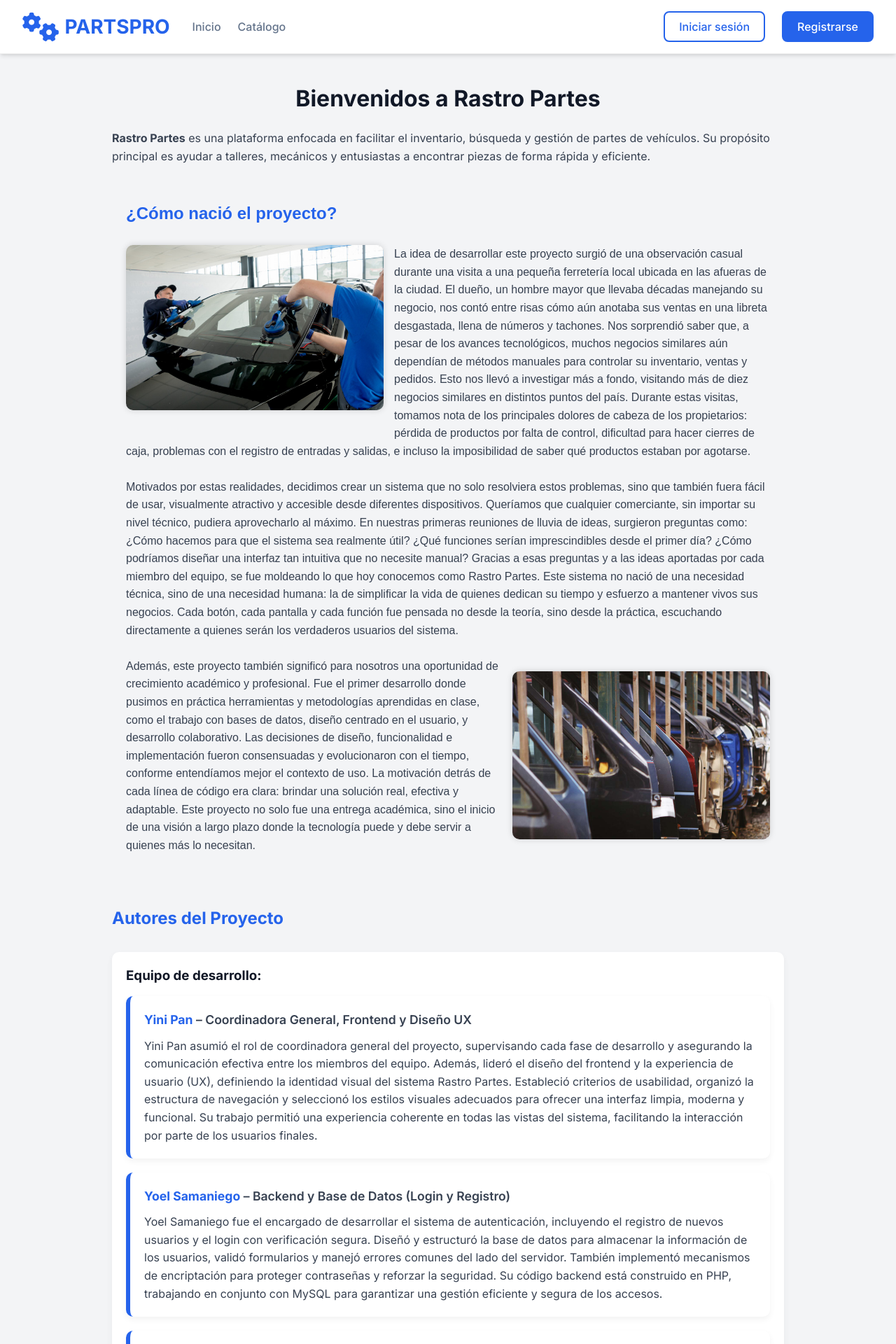
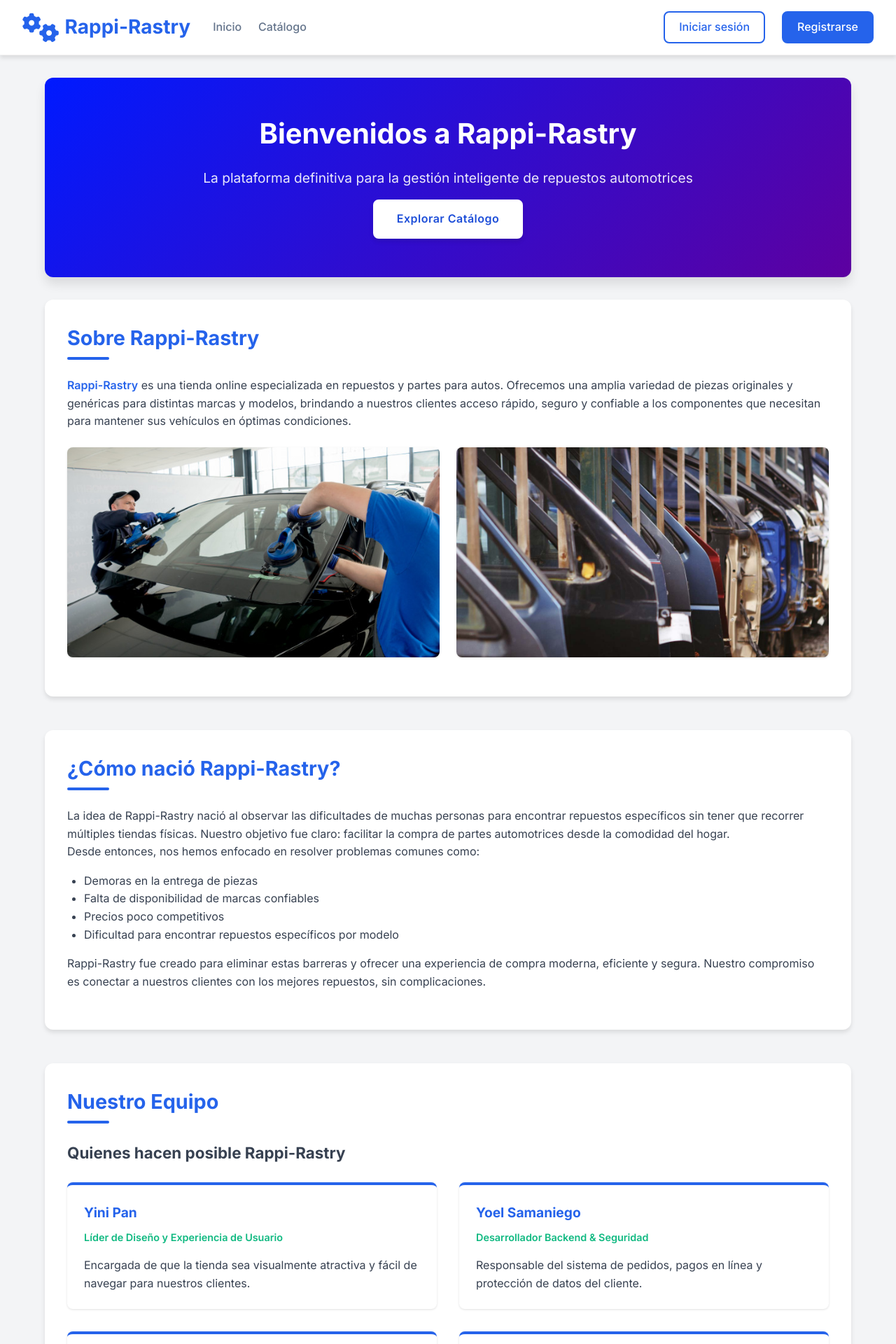
Before and after one commit to yonielvegas/Rastro-Autos, a PHP site: page /public/homePublic.php in a window 1280 px wide. Shown: the top 1920 px of the page at 70% size. Run offline with PHP 8.4, Linux system fonts and the light colour scheme.

Commit message:
terminando estilos de pagina publica

```diff
--- a/public/footer.php
+++ b/public/footer.php
@@ -2,37 +2,35 @@
     <div class="footer-container">
         <div class="footer-content">
             <div class="footer-column">
-                <h3>PARTSPRO</h3>
+                <h3>Rappi-Rastry</h3>
                 <p class="footer-text">Proveedores de autopartes premium con los más altos estándares de calidad.</p>
             </div>
             <div class="footer-column">
                 <h3>Enlaces</h3>
                 <ul class="footer-links">
-                    <li class="footer-link"><a href="index.html">Inicio</a></li>
-                    <li class="footer-link"><a href="catalogo.html">Catálogo</a></li>
-                    <li class="footer-link"><a href="sobre-nosotros.html">Sobre nosotros</a></li>
-                    <li class="footer-link"><a href="contacto.html">Contacto</a></li>
+                    <li class="footer-link"><a href="homePublic.php">Inicio</a></li>
+                    <li class="footer-link"><a href="catalogo.php">Catálogo</a></li>
                 </ul>
             </div>
             <div class="footer-column">
                 <h3>Legal</h3>
                 <ul class="footer-links">
-                    <li class="footer-link"><a href="terminos.html">Términos y condiciones</a></li>
-                    <li class="footer-link"><a href="privacidad.html">Política de privacidad</a></li>
-                    <li class="footer-link"><a href="garantias.html">Garantías</a></li>
+                    <li class="footer-link"><a href="">Términos y condiciones</a></li>
+                    <li class="footer-link"><a href="">Política de privacidad</a></li>
+                    <li class="footer-link"><a href="">Garantías</a></li>
                 </ul>
             </div>
             <div class="footer-column">
                 <h3>Contacto</h3>
                 <ul class="footer-links">
-                    <li class="footer-link"><a href="mailto:contacto@partspro.mx">contacto@partspro.mx</a></li>
-                    <li class="footer-link"><a href="tel:5512345678">Tel: 55 1234 5678</a></li>
+                    <li class="footer-link"><a href="mailto:brochin@rappirastry.pa">brochin@rappirastry.pa</a></li>
+                    <li class="footer-link"><a href="tel:6666-6666">Tel: 6666-6666</a></li>
                     <li class="footer-link">Horario: L-V 9am-6pm</li>
                 </ul>
             </div>
         </div>
         <div class="footer-bottom">
-            &copy; <span id="current-year"></span> PARTSPRO. Todos los derechos reservados.
+            &copy; <span id="current-year"></span> Rappi-Rastry. Todos los derechos reservados.
         </div>
     </div>
 </footer>
--- a/public/homePublic.php
+++ b/public/homePublic.php
@@ -4,209 +4,368 @@
 <html lang="es">
 <head>
   <meta charset="UTF-8">
+  <meta name="viewport" content="width=device-width, initial-scale=1.0">
   <title>Inicio - Rastro Partes</title>
+  <link href="https://fonts.googleapis.com/css2?family=Inter:wght@300;400;500;600;700&display=swap" rel="stylesheet">
   <style>
     :root {
       --primary: #2563eb;
-      --primary-hover: #1d4ed8;
-      --gray: #f3f4f6;
-      --dark: #111827;
+      --primary-light: #3b82f6;
+      --primary-dark: #1d4ed8;
+      --secondary: #10b981;
+      --gray-100: #f3f4f6;
+      --gray-200: #e5e7eb;
+      --gray-300: #d1d5db;
+      --gray-700: #374151;
+      --white: #ffffff;
+      --shadow-sm: 0 1px 3px rgba(0,0,0,0.12);
+      --shadow-md: 0 4px 6px rgba(0,0,0,0.1);
+      --shadow-lg: 0 10px 15px rgba(0,0,0,0.1);
+      --radius-sm: 0.375rem;
+      --radius-md: 0.5rem;
+      --radius-lg: 0.75rem;
+    }
+
+    * {
+      box-sizing: border-box;
+      margin: 0;
+      padding: 0;
     }
 
     body {
       font-family: 'Inter', sans-serif;
-      background: var(--gray);
-      margin: 0;
+      background-color: var(--gray-100);
+      color: var(--gray-700);
+      line-height: 1.6;
     }
 
     .container {
-      max-width: 1000px;
+      max-width: 1200px;
       margin: 0 auto;
-      padding: 40px 20px;
+      padding: 2rem 1.5rem;
     }
 
-    h1 {
+    /* Hero Section */
+    .hero {
       text-align: center;
-      color: var(--dark);
-      margin-bottom: 20px;
+      padding: 3rem 0;
+      margin-bottom: 2rem;
+background: linear-gradient(135deg, #001affff 0%, #5d00a0ff 100%);
+      color: var(--white);
+      border-radius: var(--radius-lg);
+      box-shadow: var(--shadow-lg);
+    }
+
+    .hero h1 {
+      font-size: 2.5rem;
+      font-weight: 700;
+      margin-bottom: 1rem;
+    }
+
+    .hero p {
+      font-size: 1.2rem;
+      max-width: 800px;
+      margin: 0 auto;
+      opacity: 0.9;
+    }
+
+    /* Section Styling */
+    section {
+      margin-bottom: 3rem;
+      background: var(--white);
+      border-radius: var(--radius-lg);
+      padding: 2rem;
+      box-shadow: var(--shadow-md);
     }
 
     h2 {
       color: var(--primary);
-      margin-top: 40px;
+      font-size: 1.8rem;
+      margin-bottom: 1.5rem;
+      position: relative;
+      padding-bottom: 0.5rem;
     }
 
-    p {
-      color: #374151;
-      line-height: 1.6;
+    h2::after {
+      content: '';
+      position: absolute;
+      bottom: 0;
+      left: 0;
+      width: 60px;
+      height: 4px;
+      background: var(--primary);
+      border-radius: 2px;
+    }
+
+    h3 {
+      color: var(--gray-900);
+      font-size: 1.4rem;
+      margin-bottom: 1rem;
+    }
+
+    /* Project Origin */
+    .project-origin {
+      position: relative;
+    }
+
+    .img-container {
+      display: flex;
+      flex-wrap: wrap;
+      gap: 1.5rem;
+      margin: 1.5rem 0;
+    }
+
+    .img-container img {
+      flex: 1 1 300px;
+      max-height: 300px;
+      object-fit: cover;
+      border-radius: var(--radius-md);
+      box-shadow: var(--shadow-sm);
+      transition: transform 0.3s ease, box-shadow 0.3s ease;
+    }
+
+    .img-container img:hover {
+      transform: translateY(-5px);
+      box-shadow: var(--shadow-lg);
+    }
+
+/* Team Section */
+.team-grid {
+  display: grid;
+  grid-template-columns: repeat(auto-fit, minmax(350px, 1fr)); /* más ancho */
+  gap: 2rem;
+  margin-top: 1.5rem;
+  max-width: 1200px; /* centra el grid */
+  margin-left: auto;
+  margin-right: auto;
 }
 
 
+    .team-member {
+      background: var(--white);
+      border-radius: var(--radius-md);
+      padding: 1.5rem;
+      box-shadow: var(--shadow-sm);
+      border-top: 4px solid var(--primary);
+      transition: transform 0.3s ease, box-shadow 0.3s ease;
+    }
+
+    .team-member:hover {
+      transform: translateY(-5px);
+      box-shadow: var(--shadow-lg);
+    }
+
+    .team-member h4 {
+      color: var(--primary);
+      font-size: 1.2rem;
+      margin-bottom: 0.5rem;
+    }
+
+    .team-member .role {
+      color: var(--secondary);
+      font-weight: 600;
+      margin-bottom: 1rem;
+      font-size: 0.9rem;
+    }
+
+    /* Features Section */
+    .features {
+      display: grid;
+      grid-template-columns: repeat(auto-fit, minmax(250px, 1fr));
+      gap: 1.5rem;
+      margin-top: 1.5rem;
+    }
+
+    .feature-card {
+      background: var(--white);
+      padding: 1.5rem;
+      border-radius: var(--radius-md);
+      box-shadow: var(--shadow-sm);
+      border-left: 4px solid var(--primary);
+      transition: transform 0.3s ease;
+    }
+
+    .feature-card:hover {
+      transform: translateY(-5px);
+    }
+
+    .feature-card h3 {
+      color: var(--primary);
+      font-size: 1.1rem;
+      margin-bottom: 0.5rem;
+    }
+
+    /* Responsive Adjustments */
+    @media (max-width: 768px) {
+      .hero h1 {
+        font-size: 2rem;
+      }
+
+      .hero p {
+        font-size: 1rem;
+      }
+
+      section {
+        padding: 1.5rem;
+      }
+    }
+
+    /* Utility Classes */
     .highlight {
-      font-weight: bold;
+      font-weight: 600;
       color: var(--primary);
     }
 
-    .authors {
-      background: white;
-      border-radius: 10px;
-      padding: 20px;
-      box-shadow: 0 4px 10px rgba(0,0,0,0.05);
-      margin-top: 30px;
+    .text-center {
+      text-align: center;
     }
 
-    .authors h3 {
-      margin-bottom: 15px;
-      color: var(--dark);
+    .mb-1 { margin-bottom: 0.5rem; }
+    .mb-2 { margin-bottom: 1rem; }
+    .mb-3 { margin-bottom: 1.5rem; }
+    .mb-4 { margin-bottom: 2rem; }
+
+.catalogo-btn {
+  display: inline-block;
+  margin-top: 1rem;
+  padding: 0.8rem 2rem;
+  background-color: var(--white);
+  color: var(--primary-dark);
+  border: 2px solid var(--white);
+  border-radius: var(--radius-md);
+  text-decoration: none;
+  font-weight: 600;
+  font-size: 1rem;
+  letter-spacing: 0.5px;
+  box-shadow: var(--shadow-md);
+  transition: all 0.3s cubic-bezier(0.25, 0.8, 0.25, 1);
+  cursor: pointer;
+  position: relative;
+  overflow: hidden;
 }
 
-    .authors .member {
-    background: white;
-    padding: 20px;
-    margin-bottom: 20px;
-    border-left: 6px solid var(--primary);
-    border-radius: 10px;
-    box-shadow: 0 4px 10px rgba(0,0,0,0.05);
+.catalogo-btn:hover {
+  background-color: var(--gray-100);
+  color: var(--primary-dark);
+  transform: translateY(-2px);
+  box-shadow: var(--shadow-lg);
 }
 
-    .authors .member p:first-child {
-    font-weight: 600;
-    margin-bottom: 10px;
-    font-size: 1.1rem;
+.catalogo-btn:active {
+  transform: translateY(0);
+  box-shadow: var(--shadow-md);
 }
 
-    .project-origin {
-    position: relative;
-    padding: 10px 20px;
-    font-family: Arial, sans-serif;
-    line-height: 1.6;
+/* Versión alternativa con borde azul */
+.catalogo-btn.outline {
+  background-color: transparent;
+  color: var(--white);
+  border-color: var(--white);
 }
 
-    .img-left {
-    float: left;
-    width: 40%;
-    margin: 0 15px 20px 0;
-    border-radius: 10px;
-    box-shadow: 0 0 10px rgba(0,0,0,0.15);
+.catalogo-btn.outline:hover {
+  background-color: rgba(255, 255, 255, 0.1);
+  color: var(--white);
 }
-
-    .img-right {
-    float: right;
-    width: 40%;
-    margin: 20px 0 0 15px;
-    border-radius: 10px;
-    box-shadow: 0 0 10px rgba(0,0,0,0.15);
-    }
-
-    .project-origin::after {
-    content: "";
-    display: table;
-    clear: both;
-    }
-
-    @media (max-width: 768px) {
-    .img-left, .img-right {
-        float: none;
-        width: 100%;
-        margin: 10px 0;
-    }
-    }
-
 
   </style>
 </head>
 <body>
 
 <div class="container">
-    <h1>Bienvenidos a Rastro Partes</h1>
-    <p>
-      <strong>Rastro Partes</strong> es una plataforma enfocada en facilitar el inventario, búsqueda y gestión de partes de vehículos. Su propósito principal es ayudar a talleres, mecánicos y entusiastas a encontrar piezas de forma rápida y eficiente.
+<section class="hero">
+  <h1>Bienvenidos a Rappi-Rastry</h1>
+  <p>La plataforma definitiva para la gestión inteligente de repuestos automotrices</p>
+  <a href="catalogo.php" class="catalogo-btn">Explorar Catálogo</a>
+</section>
+
+  <section>
+    <h2>Sobre Rappi-Rastry</h2>
+    <p class="mb-3">
+      <strong class="highlight">Rappi-Rastry</strong> es una tienda online especializada en repuestos y partes para autos. Ofrecemos una amplia variedad de piezas originales y genéricas para distintas marcas y modelos, brindando a nuestros clientes acceso rápido, seguro y confiable a los componentes que necesitan para mantener sus vehículos en óptimas condiciones.
     </p>
 
-    <div class="project-origin">
-    <h2>¿Cómo nació el proyecto?</h2>
-    <br>
-    <img src="../imagenes/vidrios.jpeg" alt="Vidrios" class="img-left" />
-    <div>
-    <p>
-        La idea de desarrollar este proyecto surgió de una observación casual durante una visita a una pequeña ferretería local
-        ubicada en las afueras de la ciudad. El dueño, un hombre mayor que llevaba décadas manejando su negocio, nos contó entre
-        risas cómo aún anotaba sus ventas en una libreta desgastada, llena de números y tachones. Nos sorprendió saber que, a pesar
-        de los avances tecnológicos, muchos negocios similares aún dependían de métodos manuales para controlar su inventario,
-        ventas y pedidos. Esto nos llevó a investigar más a fondo, visitando más de diez negocios similares en distintos puntos
-        del país. Durante estas visitas, tomamos nota de los principales dolores de cabeza de los propietarios: pérdida de productos
-        por falta de control, dificultad para hacer cierres de caja, problemas con el registro de entradas y salidas, e incluso la
-        imposibilidad de saber qué productos estaban por agotarse.
-        <br><br>
-        Motivados por estas realidades, decidimos crear un sistema que no solo resolviera estos problemas, sino que también fuera
-        fácil de usar, visualmente atractivo y accesible desde diferentes dispositivos. Queríamos que cualquier comerciante, sin
-        importar su nivel técnico, pudiera aprovecharlo al máximo. En nuestras primeras reuniones de lluvia de ideas, surgieron
-        preguntas como: ¿Cómo hacemos para que el sistema sea realmente útil? ¿Qué funciones serían imprescindibles desde el primer día?
-        ¿Cómo podríamos diseñar una interfaz tan intuitiva que no necesite manual? Gracias a esas preguntas y a las ideas aportadas
-        por cada miembro del equipo, se fue moldeando lo que hoy conocemos como Rastro Partes. Este sistema no nació de una necesidad
-        técnica, sino de una necesidad humana: la de simplificar la vida de quienes dedican su tiempo y esfuerzo a mantener vivos
-        sus negocios. Cada botón, cada pantalla y cada función fue pensada no desde la teoría, sino desde la práctica, escuchando
-        directamente a quienes serán los verdaderos usuarios del sistema.
-        <br><br>
-        <img src="../imagenes/puertas.jpg" alt="Puertas" class="img-right" />
-        Además, este proyecto también significó para nosotros una oportunidad de crecimiento académico y profesional. Fue el primer
-        desarrollo donde pusimos en práctica herramientas y metodologías aprendidas en clase, como el trabajo con bases de datos,
-        diseño centrado en el usuario, y desarrollo colaborativo. Las decisiones de diseño, funcionalidad e implementación fueron
-        consensuadas y evolucionaron con el tiempo, conforme entendíamos mejor el contexto de uso. La motivación detrás de cada línea
-        de código era clara: brindar una solución real, efectiva y adaptable. Este proyecto no solo fue una entrega académica, sino
-        el inicio de una visión a largo plazo donde la tecnología puede y debe servir a quienes más lo necesitan.
+    <div class="img-container">
+      <img src="../imagenes/vidrios.jpeg" alt="Vidrios automotrices">
+      <img src="../imagenes/puertas.jpg" alt="Puertas de vehículos">
+    </div>
+  </section>
 
-    </p>
+  <section class="project-origin">
+    <h2>¿Cómo nació Rappi-Rastry?</h2>
+    <div class="mb-3">
+      <p>La idea de Rappi-Rastry nació al observar las dificultades de muchas personas para encontrar repuestos específicos sin tener que recorrer múltiples tiendas físicas. Nuestro objetivo fue claro: facilitar la compra de partes automotrices desde la comodidad del hogar.</p>
+
+      <p class="mb-2">Desde entonces, nos hemos enfocado en resolver problemas comunes como:</p>
+
+      <ul style="margin-left: 1.5rem; margin-bottom: 1rem;">
+        <li>Demoras en la entrega de piezas</li>
+        <li>Falta de disponibilidad de marcas confiables</li>
+        <li>Precios poco competitivos</li>
+        <li>Dificultad para encontrar repuestos específicos por modelo</li>
+      </ul>
+
+      <p>Rappi-Rastry fue creado para eliminar estas barreras y ofrecer una experiencia de compra moderna, eficiente y segura. Nuestro compromiso es conectar a nuestros clientes con los mejores repuestos, sin complicaciones.</p>
+    </div>
+  </section>
+
+  <section>
+    <h2>Nuestro Equipo</h2>
+    <h3>Quienes hacen posible Rappi-Rastry</h3>
+
+    <div class="team-grid">
+      <div class="team-member">
+        <h4>Yini Pan</h4>
+        <p class="role">Líder de Diseño y Experiencia de Usuario</p>
+        <p>Encargada de que la tienda sea visualmente atractiva y fácil de navegar para nuestros clientes.</p>
+      </div>
+
+      <div class="team-member">
+        <h4>Yoel Samaniego</h4>
+        <p class="role">Desarrollador Backend & Seguridad</p>
+        <p>Responsable del sistema de pedidos, pagos en línea y protección de datos del cliente.</p>
+      </div>
+
+      <div class="team-member">
+        <h4>Eric Ruiz</h4>
+        <p class="role">Especialista en Catálogo de Productos</p>
+        <p>Administra el inventario en línea y asegura que cada pieza tenga la información y fotos correctas.</p>
+      </div>
+
+      <div class="team-member">
+        <h4>Gabriel González</h4>
+        <p class="role">Logística & Atención al Cliente</p>
+        <p>Encargado de las entregas rápidas y la resolución efectiva de dudas o problemas postventa.</p>
       </div>
     </div>
-    <br>
-    <h2>Autores del Proyecto</h2>
-    <div class="authors">
-    <h3>Equipo de desarrollo:</h3>
-        <div class="member">
-            <p><span class="highlight">Yini Pan</span> – Coordinadora General, Frontend y Diseño UX</p>
-            <p>
-                Yini Pan asumió el rol de coordinadora general del proyecto, supervisando cada fase de desarrollo y asegurando la comunicación efectiva entre los miembros del equipo.
-                Además, lideró el diseño del frontend y la experiencia de usuario (UX), definiendo la identidad visual del sistema Rastro Partes.
-                Estableció criterios de usabilidad, organizó la estructura de navegación y seleccionó los estilos visuales adecuados para ofrecer una interfaz limpia, moderna y funcional.
-                Su trabajo permitió una experiencia coherente en todas las vistas del sistema, facilitando la interacción por parte de los usuarios finales.
-            </p>
+  </section>
+
+  <section>
+    <h2>¿Qué ofrecemos?</h2>
+    <p class="mb-3">En Rappi-Rastry ponemos a tu alcance productos y servicios que hacen la diferencia:</p>
+
+    <div class="features">
+      <div class="feature-card">
+        <h3>Amplio Catálogo</h3>
+        <p>Piezas para múltiples marcas y modelos, incluyendo carrocería, vidrios, puertas, luces, y más.</p>
       </div>
 
-        <div class="member">
-            <p><span class="highlight">Yoel Samaniego</span> – Backend y Base de Datos (Login y Registro)</p>
-            <p>
-            Yoel Samaniego fue el encargado de desarrollar el sistema de autenticación, incluyendo el registro de nuevos usuarios y el login con verificación segura.
-            Diseñó y estructuró la base de datos para almacenar la información de los usuarios, validó formularios y manejó errores comunes del lado del servidor.
-            También implementó mecanismos de encriptación para proteger contraseñas y reforzar la seguridad.
-            Su código backend está construido en PHP, trabajando en conjunto con MySQL para garantizar una gestión eficiente y segura de los accesos.
-            </p>
+      <div class="feature-card">
+        <h3>Filtros de Búsqueda Inteligente</h3>
+        <p>Encuentra exactamente lo que buscas por tipo, marca, modelo, año o categoría.</p>
       </div>
 
-        <div class="member">
-            <p><span class="highlight">Eric Ruiz</span> – Documentación y Backend</p>
-            <p>
-            Eric Ruiz se enfocó en dos áreas fundamentales: la elaboración de documentación técnica y el apoyo en el backend del sistema.
-            Fue el responsable de registrar todo el proceso de desarrollo, describir los módulos del proyecto, flujos de datos,
-            y el funcionamiento general del sistema. También participó en la programación de funciones del backend, principalmente
-            en operaciones relacionadas con el inventario y validaciones de datos. Su participación ayudó a mantener la coherencia y claridad del proyecto.
-            </p>
+      <div class="feature-card">
+        <h3>Compra Segura</h3>
+        <p>Procesos de pago protegidos y múltiples métodos de envío confiables en todo el país.</p>
       </div>
 
-        <div class="member">
-            <p><span class="highlight">Gabriel González</span> – Backend (Manejo de Inventario)</p>
-            <p>
-            Gabriel González fue el principal desarrollador del módulo de inventario de partes, núcleo funcional del sistema.
-            Programó las funciones para registrar nuevas piezas, editar registros existentes, eliminarlos y listarlos desde la base de datos.
-            También trabajó en la conexión con el frontend, asegurando que los datos ingresados por los usuarios se reflejaran correctamente en la interfaz.
-            Su enfoque fue asegurar estabilidad en las operaciones CRUD y una lógica eficiente en el manejo de la información almacenada.
-            </p>
+      <div class="feature-card">
+        <h3>Soporte Personalizado</h3>
+        <p>Asistencia en línea para resolver tus dudas y ayudarte a elegir la pieza adecuada.</p>
       </div>
     </div>
-    <h2>¿Qué encontrarás en esta página?</h2>
-    <p>
-      Explora marcas, modelos, piezas disponibles, y accede a funciones como login, registro de nuevos usuarios y gestión de inventario. Todo con una interfaz clara, intuitiva y responsiva.
-    </p>
+  </section>
 </div>
 
 <?php include 'footer.php'; ?>
--- a/public/navbar.php
+++ b/public/navbar.php
@@ -7,7 +7,7 @@ session_start();
 <head>
   <meta charset="UTF-8" />
   <meta name="viewport" content="width=device-width, initial-scale=1" />
-  <title>PARTSPRO</title>
+  <title>Rappi-Rastry</title>
   <link href="https://fonts.googleapis.com/css2?family=Inter:wght@300;400;500;600;700&display=swap" rel="stylesheet" />
   <link rel="stylesheet" href="https://cdnjs.cloudflare.com/ajax/libs/font-awesome/6.4.0/css/all.min.css" />
   <style>
@@ -266,9 +266,9 @@ session_start();
     <div class="header-container">
       <div class="header-content">
         <div class="left-section" style="display: flex; align-items: center; gap: 2rem;">
-          <a href="index.html" class="logo">
+          <a href="homePublic.php" class="logo">
             <i class="fas fa-cogs logo-icon"></i>
-            <span>PARTSPRO</span>
+            <span>Rappi-Rastry</span>
           </a>
 
           <nav class="nav-links">
```
Lines whose indentation alone changed are shown as unchanged.
